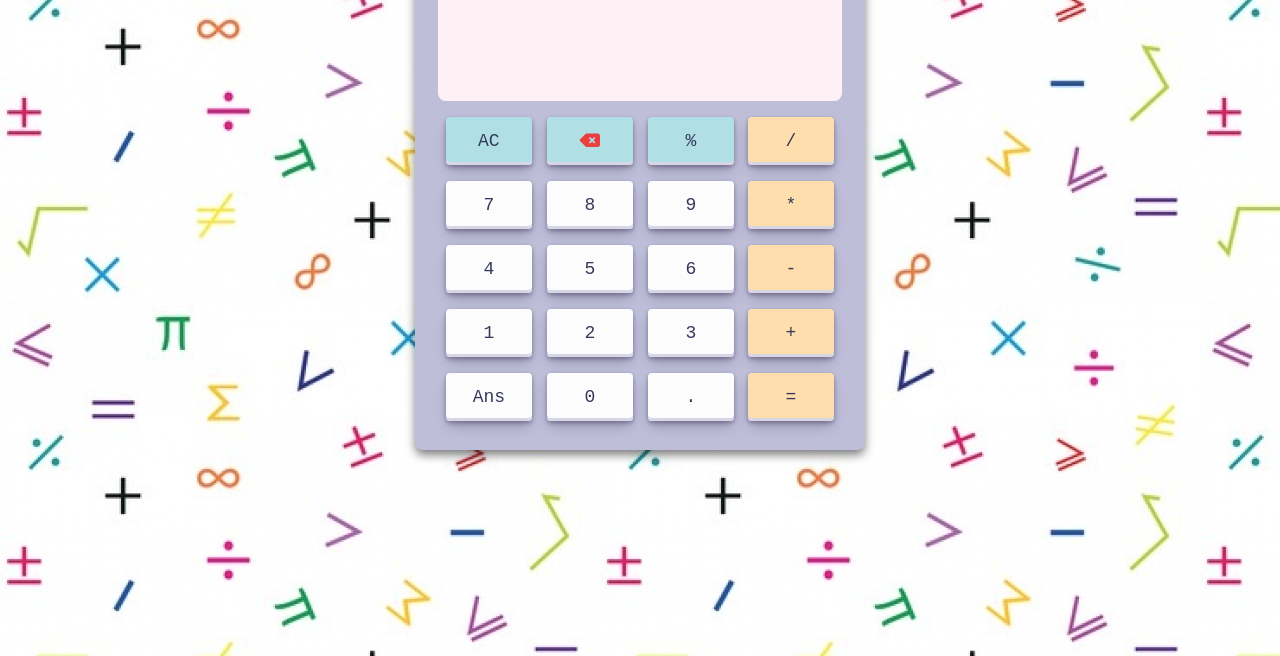
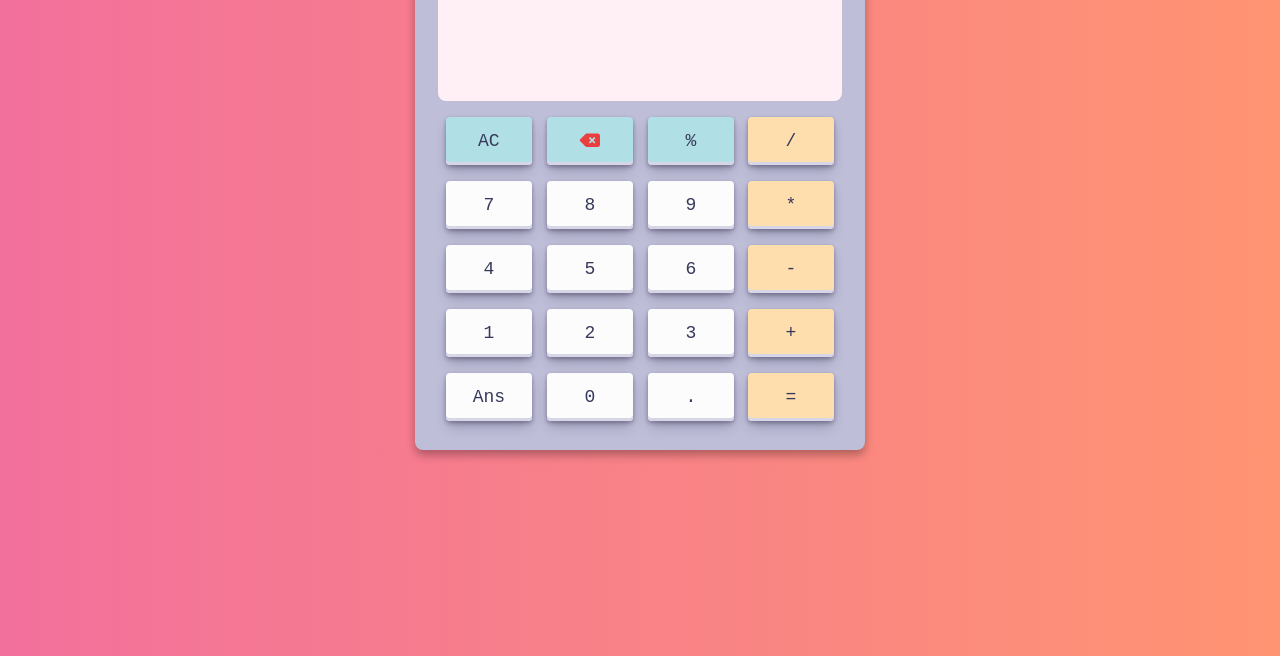
Before and after one commit to pritam1813/Calculator, a plain HTML site: page index.html in a window 1280 px wide. Shown: the part 144-800 px from the top of the page. Drawn offline with nearby package versions, Linux system fonts and the light colour scheme.

Commit message:
Removed background Image and changed scope of variable in button enevnts

```diff
--- a/script.js
+++ b/script.js
@@ -9,7 +9,7 @@ var screenText = $('textarea');
 $('button').click(function() {
 
     //Storing Button Value in variable 'value'
-    var value = $(this).val();
+    let value = $(this).val();
 
     //When textarea is empty
     if(screenText.val() === ''){
--- a/style.css
+++ b/style.css
@@ -11,7 +11,7 @@
 }
 
 body{
-    background-image: url(/Background.webp);
+  background-image: linear-gradient(to right, rgb(242, 112, 156), rgb(255, 148, 114));
 }
 
 /*Outer Div design*/
@@ -21,7 +21,7 @@ body{
   padding: 1%;
   max-width: 450px;
   background-color: #bebed9;
-  box-shadow: 0px 5px 10px rgba(0, 0, 0, 0.5);
+  box-shadow: 0px 5px 10px rgba(0, 0, 0, 0.3);
   border-radius: 0.5rem;
 }
 
```
Also changed, not shown: Background.webp (deleted).
